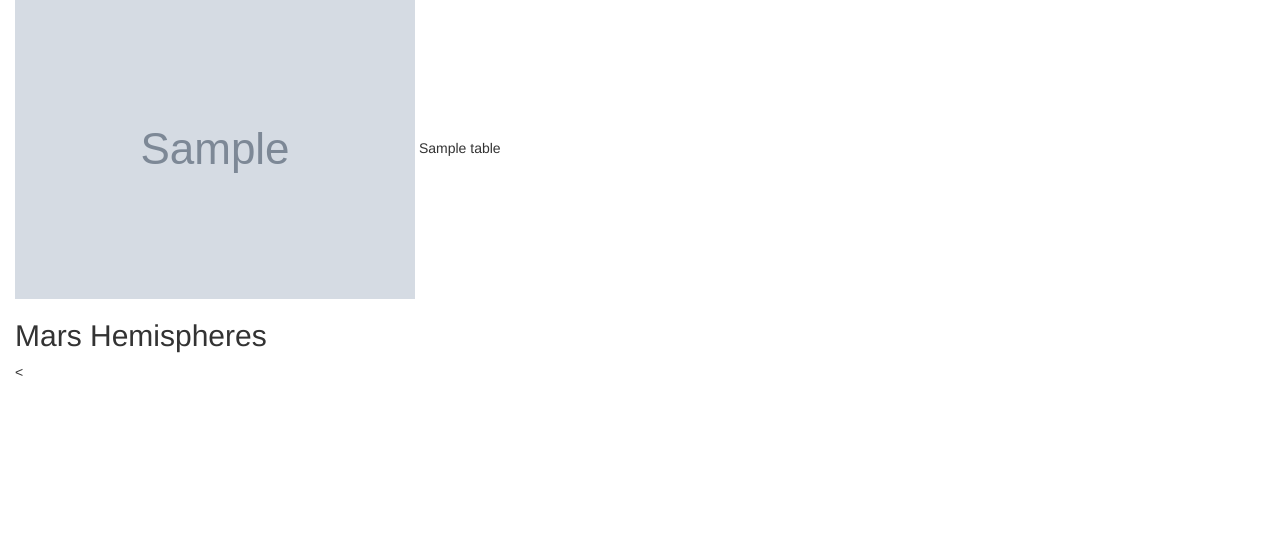
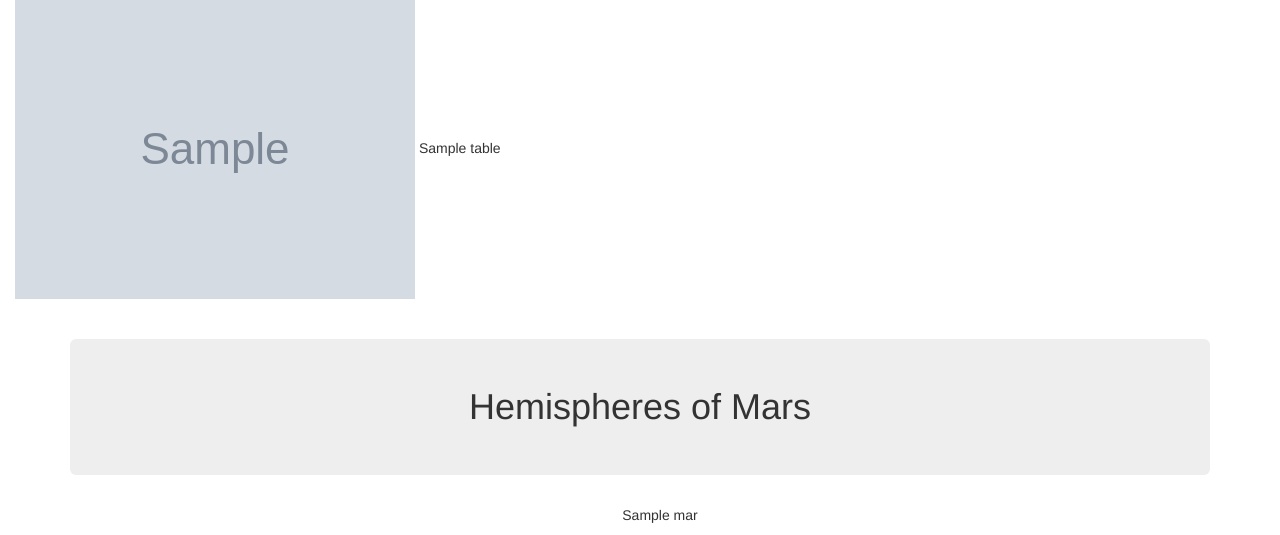
Before and after one commit to LisaCaruana/web-scraping-challenge, a Flask app: page / in a window 1280 px wide. Shown: the part 481-1016 px from the top of the page. Before the commit the page ends 857 px from the top, so only its background shows below. Run offline with Flask 2, Linux system fonts and the light colour scheme; grey boxes marked "Sample" are stand-in pictures; a database or web service that is not in the repository returns one stand-in record (values such as "Sample title"); some libraries are stand-ins or nearby versions.

Commit message:
Saturday 3

```diff
--- a/scrape_mars.py
+++ b/scrape_mars.py
@@ -151,7 +151,7 @@ def scrape():
         'News': news_p,
         'Featured Image': featured_img_url,
         'Table': html_table_mongo,
-        'Hemisphere Images': hemisphere_image_urls
+        'Hemisphere_Images': hemisphere_image_urls
     }
     return mars_facts
 
--- a/templates/index.html
+++ b/templates/index.html
@@ -25,8 +25,22 @@
       {{mars_facts.Table | safe}}
     </table>
   </hr>
-    <h2>Mars Hemispheres</h2>
-    <
+  <div class="container text-center">
+    <h1 class="jumbotron">Hemispheres of Mars</h1>
+    <div>
+      <ul style="list-style: none;">
+
+        <!-- Loop through the dictionary -->
+
+        {% for Hemisphere_Images in mars_facts %}
+        <li>{{Hemisphere_Images.title}}</li>
+          <!-- <li style="color:blue">{{ Hemisphere_Images.title }}</li> -->
+        <!-- <img src='{{mars_facts[Hemisphere_Images.img_url]}}'/> -->
+        {% endfor %}
+
+      </ul>
+    </div>
+  </div>
   </div>
   </div>
 </body>
```
